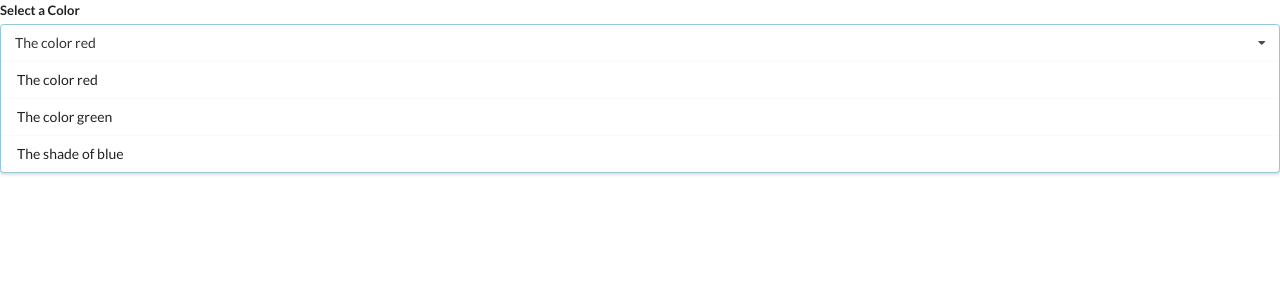
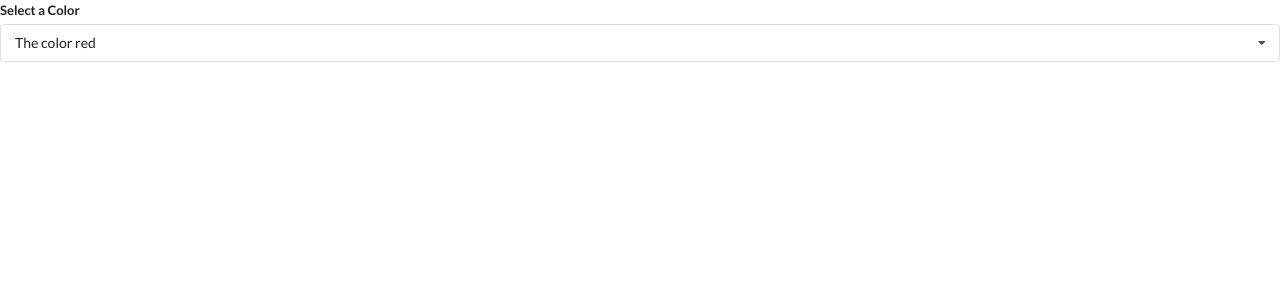
Before and after one commit to carolvisotonunes/widgets, a React (Create React App) app: page / in a window 1280 px wide. Shown: the top 300 px of the page. Built offline with nearby package versions, Linux system fonts and the light colour scheme.

Commit message:
filter hide and show option list

```diff
--- a/src/components/Dropdown.js
+++ b/src/components/Dropdown.js
@@ -1,7 +1,11 @@
-import React from 'react';
+import React, {useState} from 'react';
 
 const Dropdown = ({ options, selected,onSelectedChange }) => {
+  const[open, setOpen] = useState(false);
   const renderedOptions = options.map((option) => {
+    if(option.value === selected.value){
+        return null;
+    }
     return (
       <div key={option.value}
        onClick={()=> onSelectedChange(option)}
@@ -16,10 +20,13 @@
     <div className="ui form">
       <div className="field">
         <label className="label">Select a Color</label>
-        <div className="ui selection dropdown visible active">
+        <div
+           onClick={()=> setOpen(!open)}
+           className={`ui selection dropdown ${open? 'visible active':''}`}
+        >
           <i className="dropdown icon"></i>
           <div className="text">{selected.label}</div>
-          <div className="menu visible transition">{renderedOptions}</div>
+          <div className={`menu ${open ? 'visible transition':''}`}>{renderedOptions}</div>
         </div>
       </div>
     </div>
```
